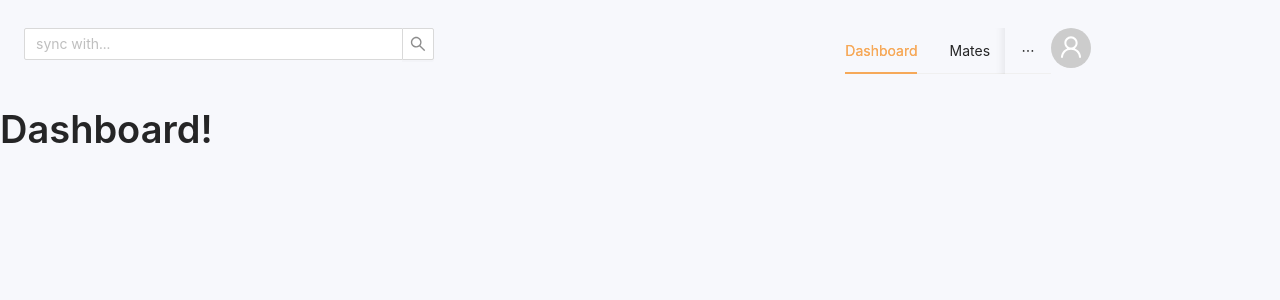
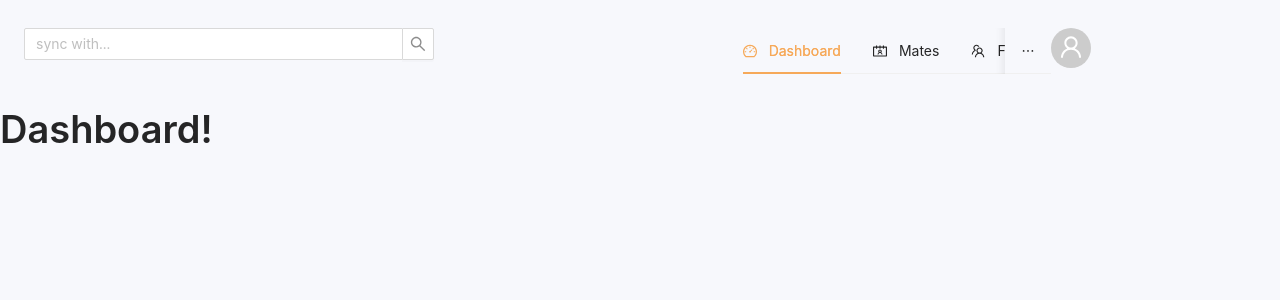
Before and after one commit to SyncM8/syncm8, a React (Create React App) app in the folder client/: page / in a window 1280 px wide. Shown: the top 300 px of the page. Built offline with nearby package versions, Linux system fonts and the light colour scheme.

Commit message:
add icons on header

```diff
--- a/client/src/components/Header/Header.tsx
+++ b/client/src/components/Header/Header.tsx
@@ -1,4 +1,9 @@
-import { UserOutlined } from "@ant-design/icons";
+import {
+  ContactsOutlined,
+  DashboardOutlined,
+  TeamOutlined,
+  UserOutlined,
+} from "@ant-design/icons";
 import {
   Avatar,
   Col,
@@ -27,6 +32,27 @@ const menu = (
   </Menu>
 );
 
+const dashboardTab = (
+  <>
+    <DashboardOutlined />
+    Dashboard
+  </>
+);
+
+const matesTab = (
+  <>
+    <ContactsOutlined />
+    Mates
+  </>
+);
+
+const familiesTab = (
+  <>
+    <TeamOutlined />
+    Families
+  </>
+);
+
 const HeaderPage: FC<RouteComponentProps> = ({ history }) => {
   const location = useLocation();
   return (
@@ -36,7 +62,7 @@ const HeaderPage: FC<RouteComponentProps> = ({ history }) => {
           <Col span={8}>
             <Input.Search placeholder="sync with..." />
           </Col>
-          <Col offset={8} span={4}>
+          <Col offset={6} span={6}>
             <Tabs
               activeKey={location.pathname}
               onChange={(key) => {
@@ -44,13 +70,13 @@ const HeaderPage: FC<RouteComponentProps> = ({ history }) => {
               }}
               animated={{ inkBar: true, tabPane: false }}
             >
-              <TabPane tab="Dashboard" key="/" />
-              <TabPane tab="Mates" key="/mates" />
-              <TabPane tab="Families" key="/families" />
+              <TabPane tab={dashboardTab} key="/" />
+              <TabPane tab={matesTab} key="/mates" />
+              <TabPane tab={familiesTab} key="/families" />
             </Tabs>
           </Col>
           <Col span={4}>
-            <Dropdown overlay={menu} trigger={["click"]}>
+            <Dropdown overlay={menu} trigger={["click", "hover"]}>
               <Avatar size="large" icon={<UserOutlined />} />
             </Dropdown>
           </Col>
```
